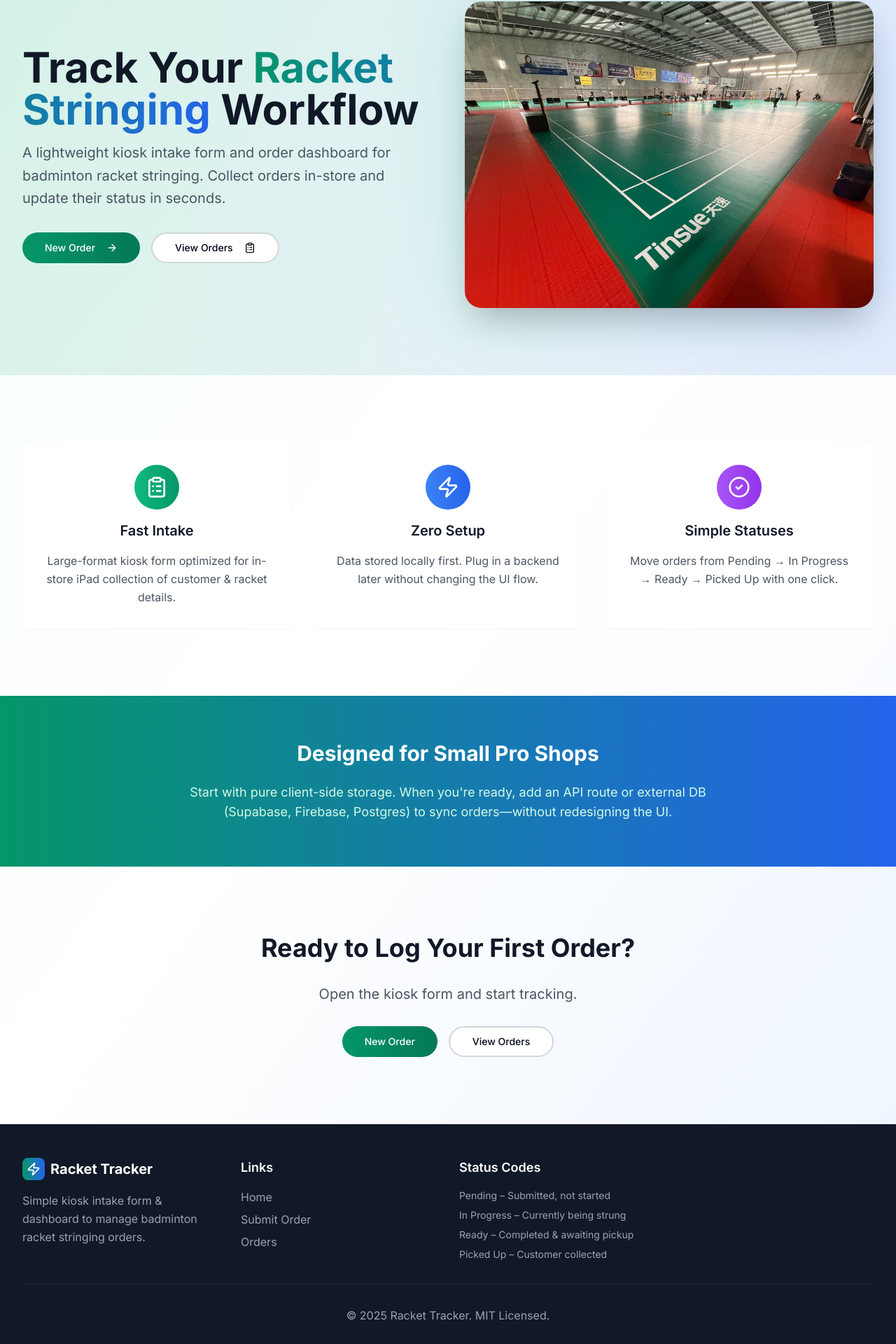
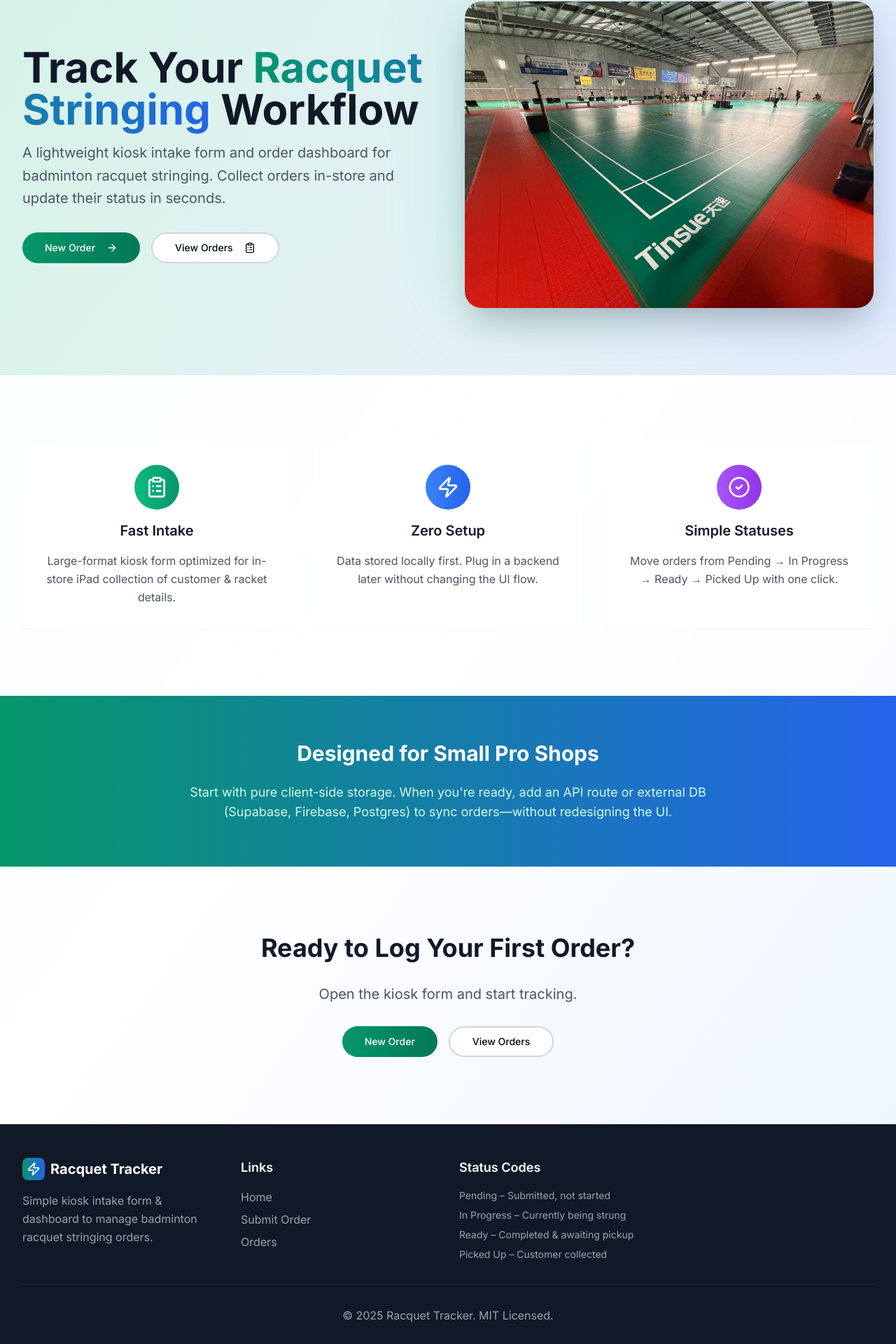
Before and after one commit to ck0x/baddy-sportz, a Next.js app: page / in a window 1280 px wide. Shown: the part 190-2110 px from the top of the page at 70% size. Built offline with nearby package versions, Linux system fonts and the light colour scheme.

Commit message:
style: adjust racket spelling

```diff
--- a/app/about/page.tsx
+++ b/app/about/page.tsx
@@ -3,11 +3,11 @@ export default function AboutPage() {
     <div className="min-h-screen bg-gradient-to-br from-emerald-50 via-white to-blue-50 pt-20">
       <div className="max-w-4xl mx-auto px-4 sm:px-6 lg:px-8 py-16">
         <h1 className="text-4xl font-bold text-center text-gray-900 mb-8">
-          About Racket Tracker
+          About Racquet Tracker
         </h1>
         <div className="prose prose-lg mx-auto text-gray-600">
           <p>
-            Racket Tracker is a lightweight stringing order intake & workflow
+            Racquet Tracker is a lightweight stringing order intake & workflow
             tool. It started as a kiosk-friendly form for a local pro shop that
             needed an easier way to capture customer details and move jobs
             through simple statuses without committing to a backend early.
--- a/app/layout.tsx
+++ b/app/layout.tsx
@@ -9,9 +9,9 @@ import { Toaster } from "@/components/ui/toaster";
 const inter = Inter({ subsets: ["latin"] });
 
 export const metadata: Metadata = {
-  title: "Racket Tracker - Stringing Order Management",
+  title: "Racquet Tracker - Stringing Order Management",
   description:
-    "Track badminton racket stringing orders from intake to completion. Kiosk intake form and simple order status dashboard.",
+    "Track badminton racquet stringing orders from intake to completion. Kiosk intake form and simple order status dashboard.",
   generator: "v0.dev",
 };
 
--- a/app/orders/page.tsx
+++ b/app/orders/page.tsx
@@ -349,7 +349,7 @@ export default function OrdersPage() {
           <div>
             <h1 className="text-3xl font-bold text-slate-800">Orders</h1>
             <p className="text-slate-600 mt-1 text-sm">
-              Manage racket stringing workflow.
+              Manage racquet stringing workflow.
             </p>
           </div>
           <div className="flex flex-wrap gap-3 items-center">
--- a/app/page.tsx
+++ b/app/page.tsx
@@ -19,14 +19,14 @@ export default function HomePage() {
                   Track Your
                   <span className="text-transparent bg-clip-text bg-gradient-to-r from-emerald-600 to-blue-600">
                     {" "}
-                    Racket Stringing{" "}
+                    Racquet Stringing{" "}
                   </span>
                   Workflow
                 </h1>
                 <p className="text-xl text-gray-600 leading-relaxed">
                   A lightweight kiosk intake form and order dashboard for
-                  badminton racket stringing. Collect orders in-store and update
-                  their status in seconds.
+                  badminton racquet stringing. Collect orders in-store and
+                  update their status in seconds.
                 </p>
               </div>
               <div className="flex flex-col sm:flex-row gap-4">
--- a/components/footer.tsx
+++ b/components/footer.tsx
@@ -12,10 +12,10 @@ export function Footer() {
               <div className="w-8 h-8 bg-gradient-to-r from-emerald-600 to-blue-600 rounded-lg flex items-center justify-center">
                 <Zap className="h-5 w-5 text-white" />
               </div>
-              <span className="text-xl font-bold">Racket Tracker</span>
+              <span className="text-xl font-bold">Racquet Tracker</span>
             </div>
             <p className="text-gray-400 leading-relaxed">
-              Simple kiosk intake form & dashboard to manage badminton racket
+              Simple kiosk intake form & dashboard to manage badminton racquet
               stringing orders.
             </p>
           </div>
@@ -56,7 +56,7 @@ export function Footer() {
         </div>
 
         <div className="border-t border-gray-800 mt-8 pt-8 text-center text-gray-400">
-          <p>&copy; 2025 Racket Tracker. MIT Licensed.</p>
+          <p>&copy; 2025 Racquet Tracker. MIT Licensed.</p>
         </div>
       </div>
     </footer>
--- a/components/navigation.tsx
+++ b/components/navigation.tsx
@@ -27,7 +27,7 @@ export function Navigation() {
               <Zap className="h-5 w-5 text-white" />
             </div>
             <span className="text-xl font-bold text-gray-900">
-              Racket Tracker
+              Racquet Tracker
             </span>
           </Link>
 
```
